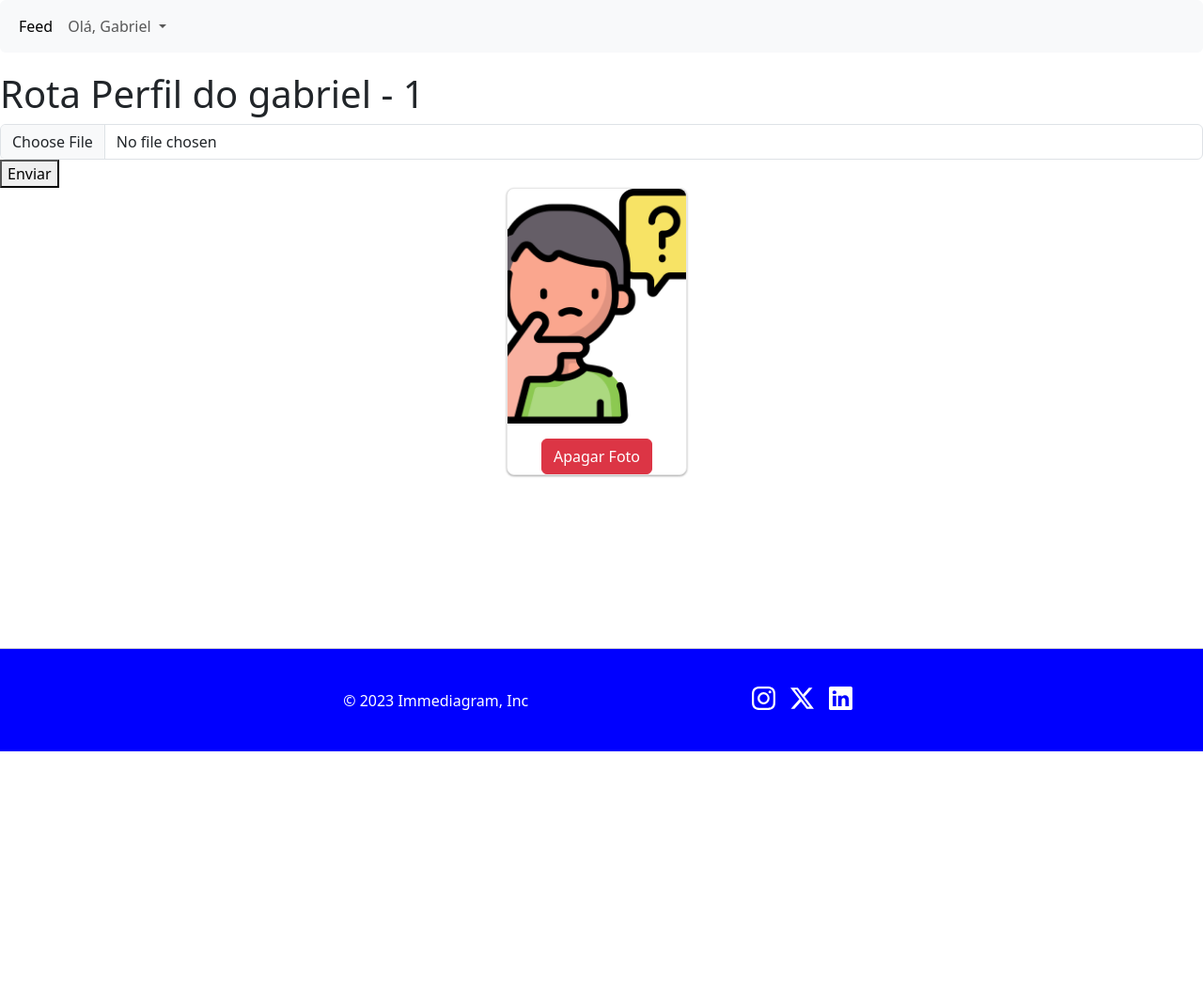
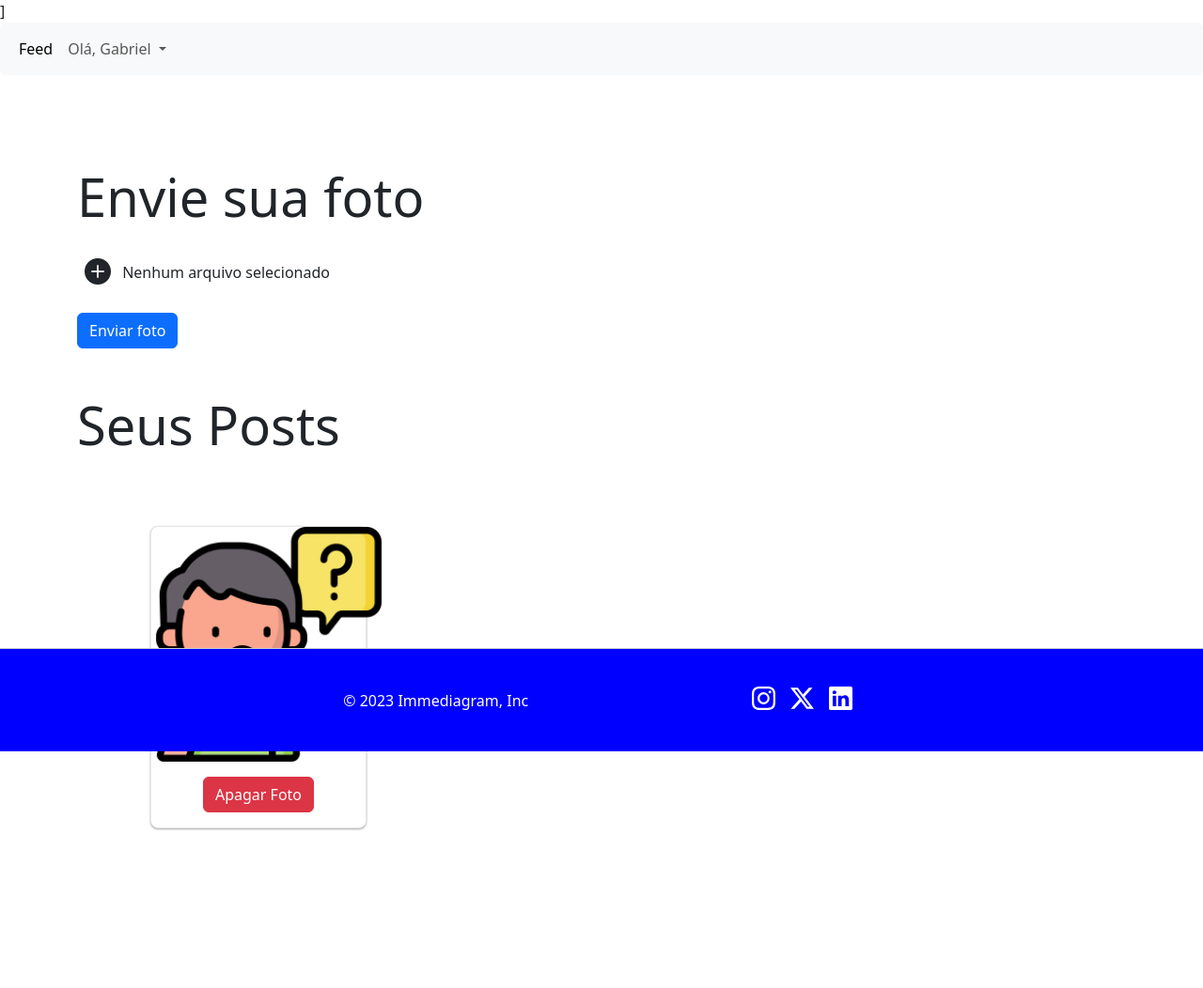
Before and after one commit to ghenrique7/pw-flask-immediagram, a Flask app: page /perfil/1 in a window 1280 px wide. Shown: the whole page at 94% size. Before the commit the page ends 800 px from the top, so only its background shows below. Run offline with Flask 3, Linux system fonts and the light colour scheme; a user stored in the database is signed in.

Commit message:
adicionando funcionalidade do feed e perfil

```diff
--- a/app_imediagram/routes.py
+++ b/app_imediagram/routes.py
@@ -53,8 +53,7 @@ def perfil(id_usuario):
             database.session.commit()
         return render_template("perfil.html", fotos=fotos, usuario=current_user, form=form_foto)
     else:
-        usuario = Usuario.query.get(int(id_usuario))
-        return render_template("perfil.html", usuario=usuario, form=None)
+        return redirect(url_for("feed"))
 
 
 @app.route("/logout")
@@ -77,18 +76,12 @@ def feed():
 def apagar_foto(foto_id):
     foto = Foto.query.get(foto_id)
 
-    # Check if the user is authorized to delete the photo
     if foto and foto.id_usuario == current_user.id:
-        # Delete the photo from the database
         database.session.delete(foto)
         database.session.commit()
-
-        # Delete the photo file from the server (optional)
-        # You can use os.remove to delete the file from the filesystem
-        # os.remove(os.path.join(app.config["UPLOAD_FOLDER"], photo.imagem))
 
         flash("Foto deletada com sucesso", "success")
     else:
         flash("Você não tem autorização para deletar essa foto", "danger")
 
-    return redirect(url_for("feed"))
+    return redirect(url_for("perfil", id_usuario=current_user.id))
--- a/app_imediagram/static/css/feed.css
+++ b/app_imediagram/static/css/feed.css
@@ -1,5 +1,7 @@
 .photo-feed-container {
-    max-width: 500px;
+    max-width: 600px;
+    margin: 0 auto;
+    padding-top: 50px;
 }
 
 .photo-feed {
@@ -37,6 +39,7 @@
     height: 500px;
     border-radius: 8px 8px 0 0;
     object-fit: cover;
+
 }
 
 .photo-item p:nth-child(1) {
--- a/app_imediagram/static/css/perfil.css
+++ b/app_imediagram/static/css/perfil.css
@@ -1,17 +1,22 @@
-.photo-feed {
+.foto-perfil-container {
+    padding-top: 50px;
+    margin: 0 auto;
+}
+
+.foto-perfil {
     list-style: none;
     padding: 0px;
-    margin: 0 auto;
     display: flex;
     flex-wrap: wrap;
-    width: 100vw;
+    width: 75vw;
+    margin: 0 auto;
     padding-bottom: 150px;
 }
 
-.photo-item {
-    max-width: 15%;
+.foto-perfil-item {
+    width: calc(25% - 10px);
+    margin-right: 80px;
     margin-bottom: 20px;
-    margin-right: 10px;
     background-color: #fff;
     border: 1px solid #e6e6e6;
     border-radius: 8px;
@@ -20,19 +25,19 @@
     text-align: center;
 }
 
-.photo-item:hover {
+.foto-perfil-item:hover {
     transform: scale(1.02);
     box-shadow: 0 2px 4px rgba(0, 0, 0, 0.1);
 }
 
 
-.photo-item .photo {
+.foto-perfil-item .foto {
     border-radius: 8px 8px 0 0;
     object-fit: cover;
     height: 250px;
 }
 
-.photo-item p:nth-child(1) {
+.foto-perfil-item p:nth-child(1) {
     font-weight: bold;
     margin: 10px 10px;
     text-align: left;
--- a/app_imediagram/templates/homepage.html
+++ b/app_imediagram/templates/homepage.html
@@ -7,25 +7,26 @@
     <meta http-equiv="X-UA-Compatible" content="ie=edge">
     <title>
         {% block title %}
-        Login Page
+            Pagina de Login
         {% endblock %}
     </title>
-
-
     <link href="https://cdn.jsdelivr.net/npm/bootstrap@5.3.2/dist/css/bootstrap.min.css" rel="stylesheet" integrity="sha384-T3c6CoIi6uLrA9TneNEoa7RxnatzjcDSCmG1MXxSR1GAsXEV/Dwwykc2MPK8M2HN" crossorigin="anonymous">
+    <link rel="stylesheet" href="https://cdn.jsdelivr.net/npm/bootstrap-icons@1.11.1/font/bootstrap-icons.css">
     <link href={{ url_for('static', filename = '../static/css/sign-in.css') }} rel="stylesheet">
     <link href={{ url_for('static', filename = '../static/css/feed.css') }} rel="stylesheet">
     <link href={{ url_for('static', filename='../static/css/navbars.css') }} rel="stylesheet">
-    <link href={{ url_for('static', filename='../static/css/perfil.css') }} rel="stylesheet">
     <link href={{ url_for('static', filename = '../static/css/footer.css') }} rel="stylesheet">
-    <script src="https://cdn.jsdelivr.net/npm/bootstrap@5.3.2/dist/js/bootstrap.bundle.min.js" integrity="sha384-C6RzsynM9kWDrMNeT87bh95OGNyZPhcTNXj1NW7RuBCsyN/o0jlpcV8Qyq46cDfL" crossorigin="anonymous"></script>
+    <link href={{ url_for('static', filename='../static/css/perfil.css') }} rel="stylesheet">]
 </head>
 <body>
 
+
 <div>
-    {% block navbar %}
-        {% include('navbar.html') %}
-    {% endblock %}
+    {% if current_user.is_authenticated %}
+        {% block navbar %}
+            {% include('navbar.html') %}
+        {% endblock %}
+    {% endif %}
 </div>
 
 
@@ -41,5 +42,13 @@
     {% endblock %}
 </div>
 
+
+<script src="https://cdn.jsdelivr.net/npm/bootstrap@5.3.2/dist/js/bootstrap.bundle.min.js" integrity="sha384-C6RzsynM9kWDrMNeT87bh95OGNyZPhcTNXj1NW7RuBCsyN/o0jlpcV8Qyq46cDfL" crossorigin="anonymous"></script>
+<script>
+    {% block script %}
+    {%  endblock %}
+</script>
+
+
 </body>
 </html>
--- a/app_imediagram/templates/perfil.html
+++ b/app_imediagram/templates/perfil.html
@@ -1,24 +1,98 @@
 {% extends('homepage.html') %}
+
+<title>
+    {% block title %}
+    Meu Perfil
+    {% endblock %}
+</title>
 
 {% block content %}
 
-<h1> Rota Perfil do {{ usuario.username }} - {{ usuario.id }}</h1>
+{% with messages = get_flashed_messages(with_categories=true) %}
+{% if messages %}
+<ul class="flash-messages list-unstyled m-4">
+    {% for category, message in messages %}
+    {% if category == 'success' %}
+    <li class="text-success">{{ message }}</li>
+    {% else %}
+    <li class="text-danger">{{ message }}</li>
+    {% endif %}
+    {% endfor %}
+</ul>
+{% endif %}
+{% endwith %}
 
-<form method="post" enctype="multipart/form-data" action={{ url_for('perfil', id_usuario=usuario.id) }}>
-        {{ form.csrf_token }}
-        <input type="file" class="form-control" name="foto" id="foto" placeholder="Foto">
-        <button type="submit">Enviar</button>
-</form>
+<div class="container mt-5">
+    <div class="row justify-content-start">
+        <div class="col-md-6">
+            <h2 class="display-4 mt-5 mb-4">Envie sua foto</h2>
+            <form method="post" enctype="multipart/form-data" action="{{ url_for('perfil', id_usuario=usuario.id) }}"
+                  onsubmit="return confirmEnviar()">
+                {{ form.csrf_token }}
+                <input type="file" name="foto" id="foto" style="position: absolute; left: -9999px;" required
+                       onchange="updateFileName()">
+                <label for="foto" class="custom-file-label ml-4">
+                    <i role="button" id="plusButton" class="bi bi-plus-circle-fill px-2 fs-3"></i>
+                    <span id="selectedFileName">Nenhum arquivo selecionado</span>
+                </label>
+                <br><br>
+                <button type="submit" class="btn btn-primary text-white"
+                        onclick="return validateForm();">Enviar foto
+                </button>
+            </form>
+        </div>
+    </div>
+</div>
 
-    <div class="photo-feed">
+
+<div class="container">
+    <h1 class="display-4 mt-5 mb-4">Seus Posts</h1>
+</div>
+
+<div class="foto-perfil-container">
+    <div class="foto-perfil">
         {% for foto in fotos %}
-        <div class="photo-item">
-            <img class="photo" src="{{ url_for('static', filename='fotos_posts/' + foto.imagem) }}" alt="Photo">
-            <form class="d-flex justify-content-center align-items-center mt-3" method="POST" action="{{ url_for('apagar_foto', foto_id=foto.id) }}">
+        <div class="foto-perfil-item">
+            <img class="foto" src="{{ url_for('static', filename='fotos_posts/' + foto.imagem) }}" alt="Photo">
+            <form class="mt-3 mb-3" method="POST" action="{{ url_for('apagar_foto', foto_id=foto.id) }}">
                 <button type="submit" class="btn btn-danger">Apagar Foto</button>
             </form>
         </div>
         {% endfor %}
     </div>
+</div>
 
 {% endblock %}
+
+{% block script %}
+function validateForm() {
+var fileInput = document.getElementById("foto");
+if (fileInput.files.length === 0) {
+alert("Por favor, selecione um arquivo antes de enviar.");
+return false;
+}
+return true; // Permite o envio do formulário
+}
+
+function updateFileName() {
+var fileInput = document.getElementById("foto");
+var selectedFileName = document.getElementById("selectedFileName");
+var plusButton = document.getElementById("plusButton");
+if (fileInput.files.length > 0) {
+selectedFileName.textContent = fileInput.files[0].name;
+plusButton.style.display = "none";
+} else {
+selectedFileName.textContent = "Nenhum arquivo selecionado";
+}
+}
+function confirmEnviar() {
+var confirmation = confirm("Tem certeza que deseja enviar este arquivo?");
+if (confirmation) {
+// Se confirmado, envie o arquivo
+document.querySelector("form").submit();
+return true
+} else {
+return false
+}
+}
+{% endblock %}
```
Also changed, not shown: app_imediagram/static/fotos_posts/questao.png (added), instance/comunidade.db.
